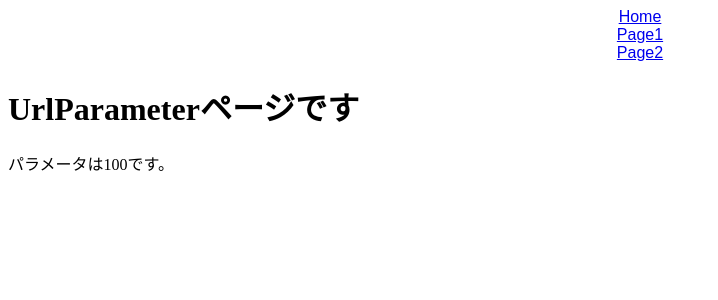
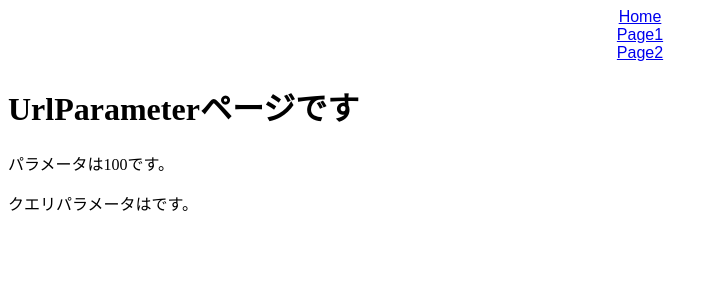
Before and after one commit to minimum106/reactRouter, a React (Create React App) app: page /page2/100 in a window 1280 px wide. Shown: the top 300 px of the page, without its empty margins (0-718 px from the left). Built offline with nearby package versions, Linux system fonts and the light colour scheme.

Commit message:
クエリパラメータ実装

```diff
--- a/src/Page2.jsx
+++ b/src/Page2.jsx
@@ -5,6 +5,8 @@
     <div>
       <h1>Page2ページです</h1>
       <Link to="page2/100">URL Parameter</Link>
+      <br />
+      <Link to="page2/100?name=ima">Quety Parameter</Link>
     </div>
   );
 };
--- a/src/UrlParameter.jsx
+++ b/src/UrlParameter.jsx
@@ -1,11 +1,15 @@
-import { useParams } from "react-router-dom";
+import { useParams, useLocation } from "react-router-dom";
 
 export const UrlParameter = () => {
   const { id } = useParams();
+  const { search } = useLocation();
+  const query = new URLSearchParams(search);
+
   return (
     <div>
       <h1>UrlParameterページです</h1>
       <p>パラメータは{id}です。</p>
+      <p>クエリパラメータは{query.get("name")}です。</p>
     </div>
   );
 };
```
